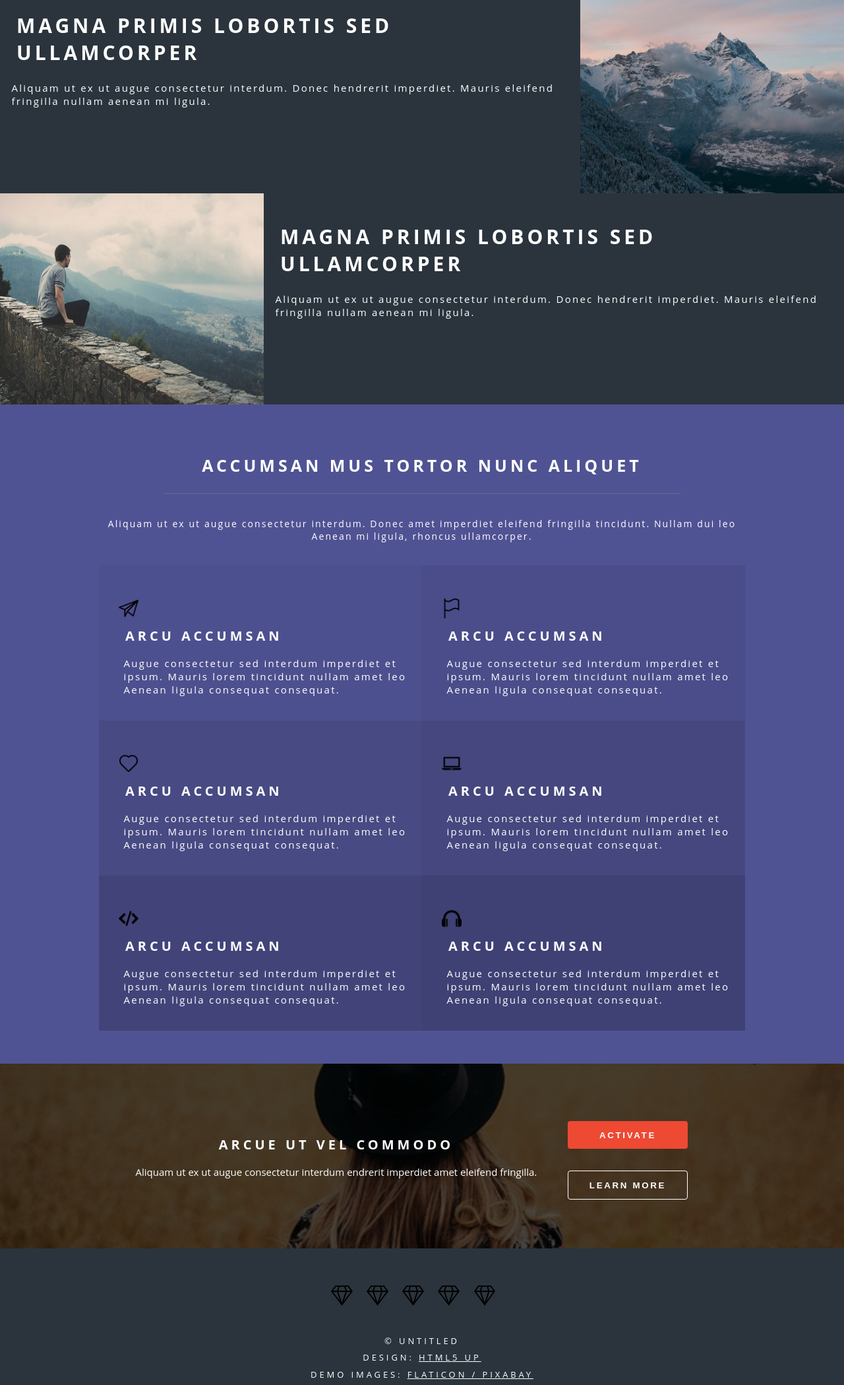
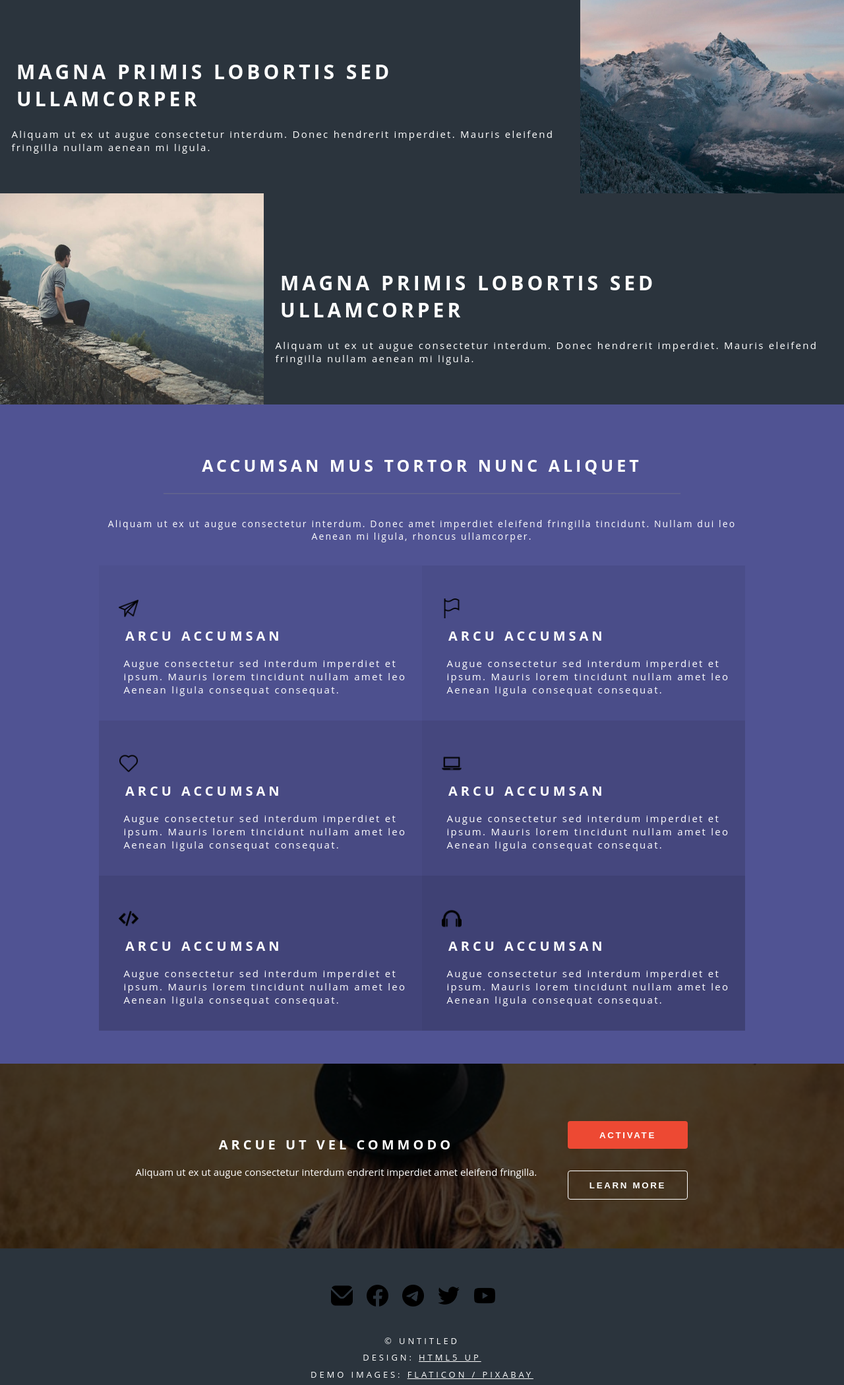
Before and after one commit to Chr1sky/Spectral, a plain HTML site: page index.html in a window 1280 px wide. Shown: the part 1547-3646 px from the top of the page at 66% size. Drawn offline with Linux system fonts and the light colour scheme.

Commit message:
correct text device

```diff
--- a/index.html
+++ b/index.html
@@ -171,11 +171,11 @@
             <div class="footer-box">
 
                 <div class="footer-box-imgs">
-                    <img src="./img/diamond.png" alt="" class="footer-box-imgs-img">
-                    <img src="./img/diamond.png" alt="" class="footer-box-imgs-img">
-                    <img src="./img/diamond.png" alt="" class="footer-box-imgs-img">
-                    <img src="./img/diamond.png" alt="" class="footer-box-imgs-img">
-                    <img src="./img/diamond.png" alt="" class="footer-box-imgs-img">
+                    <img src="./img/envelope.png" alt="" class="footer-box-imgs-img">
+                    <img src="./img/facebook.png" alt="" class="footer-box-imgs-img">
+                    <img src="./img/telegram.png" alt="" class="footer-box-imgs-img">
+                    <img src="./img/twitter.png" alt="" class="footer-box-imgs-img">
+                    <img src="./img/youtube.png" alt="" class="footer-box-imgs-img">
                 </div>
 
                 <p>&copy; UNTITLED</p>
--- a/scss/style.scss
+++ b/scss/style.scss
@@ -557,7 +557,7 @@ main {
             }
 
             &-img {
-                width: 50vh;
+                width: 40vh;
 
                 &--right {
                     display: flex;
@@ -568,7 +568,7 @@ main {
 
             &-text {
                 text-align: left;
-                padding: 0.5em 1em;
+
                 z-index: 1;
 
                 h2 {
@@ -617,6 +617,7 @@ main {
             flex-direction: row;
             width: 100%;
 
+
             &--right {
                 display: flex;
                 flex-direction: row-reverse;
@@ -634,7 +635,8 @@ main {
 
             &-text {
                 text-align: left;
-                padding: 3em 1em;
+                padding: 7em 1em;
+
 
 
                 h2 {
@@ -827,7 +829,7 @@ main {
 
             &-text {
                 width: 100%;
-                padding: 3em 1em;
+                padding: 10em 1em;
 
 
                 h2 {
```
Also changed, not shown: css/style.css, img/envelope.png (added), img/facebook.png (added), img/telegram.png (added), img/twitter.png (added), img/youtube.png (added), 1 other file.
